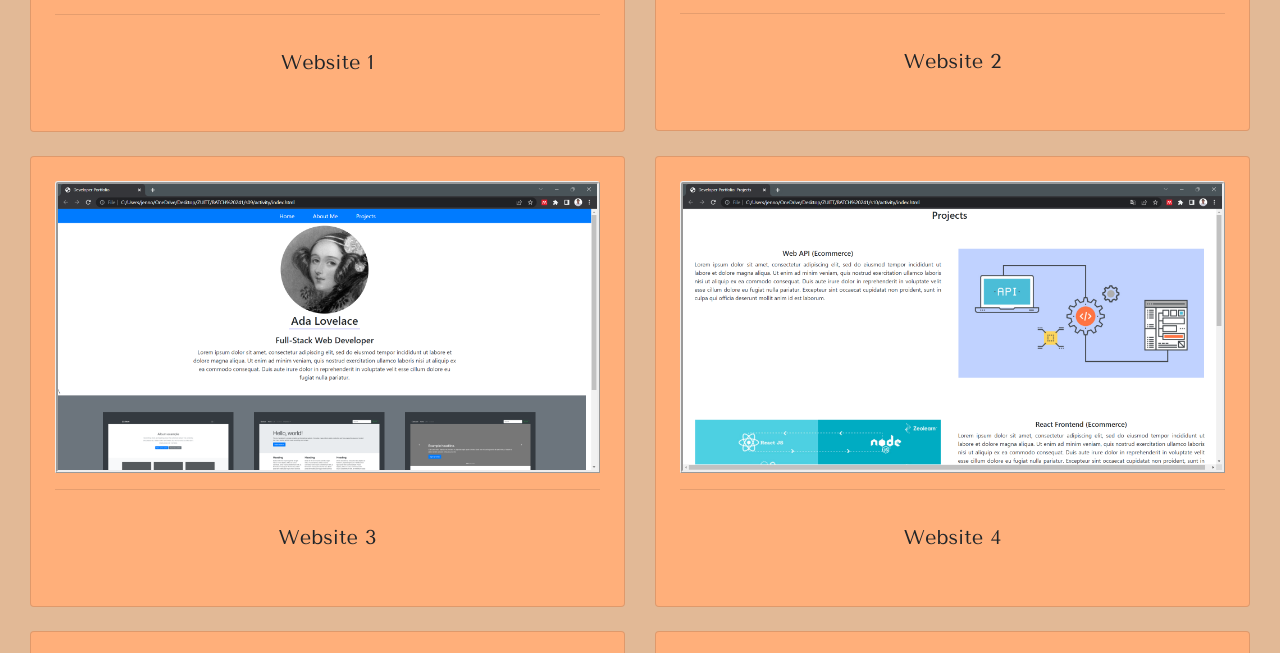
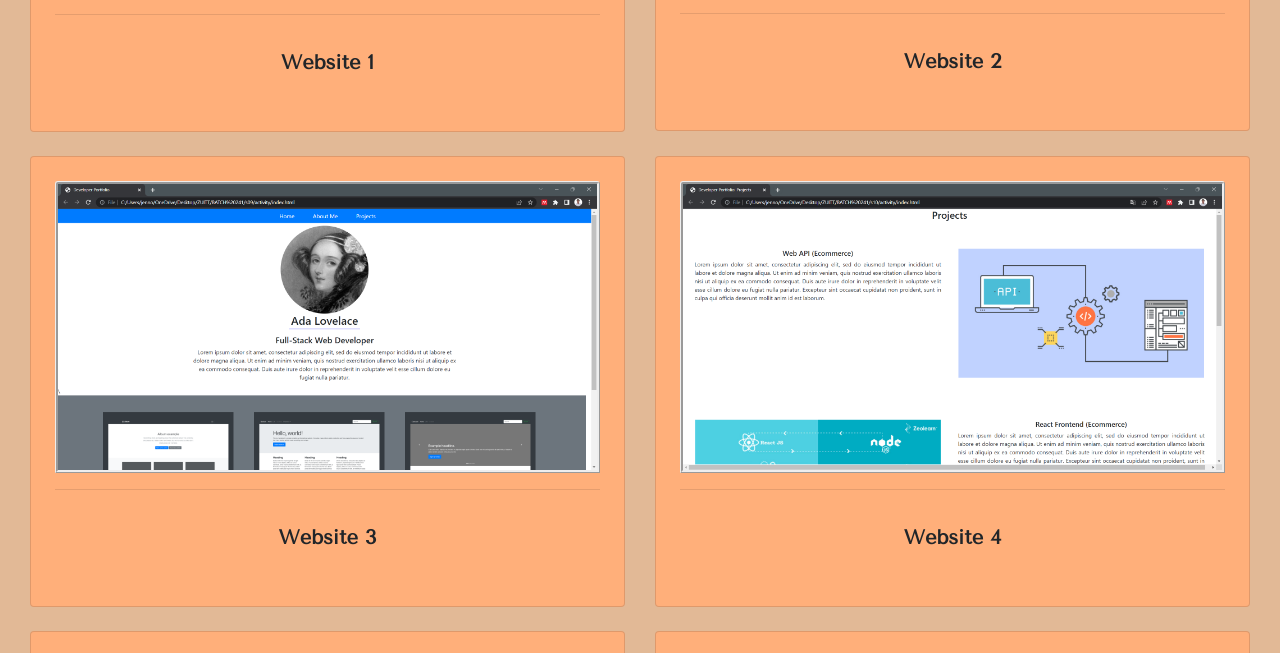
Before and after one commit to Jeknows/Capstone1-Vea, a plain HTML site: page index.html in a window 1280 px wide. Shown: the part 1280-1933 px from the top of the page. Drawn offline with nearby package versions, Linux system fonts and the light colour scheme; a web font is replaced by a local one.

Commit message:
Add activity code

```diff
--- a/index.css
+++ b/index.css
@@ -133,11 +133,10 @@
 	background-color: #ffaf7a;
 }
 
-#hr-grid-1{
-	background-color: black;
+#h1-grid{
+	font-weight: bold;
 
 }
-
 
 #img-grid{
 	border: 3px ridge; black;
--- a/index.html
+++ b/index.html
@@ -203,7 +203,7 @@
 					<textarea class="form-control" id="message" rows="6"></textarea>
 				</div>
 
-				<button type="submit" class="btn btn-primary" id="send">Send</button>
+				<button type="submit" class="btn btn-warning" id="send">Send</button>
 			</form>
 		</div>
 	</section>
```
